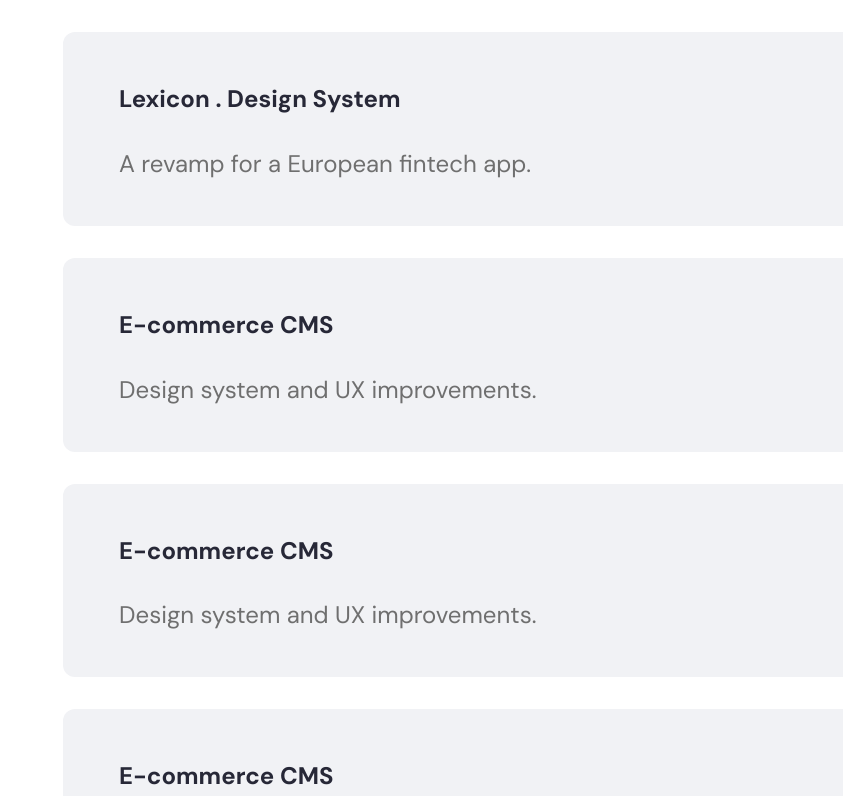
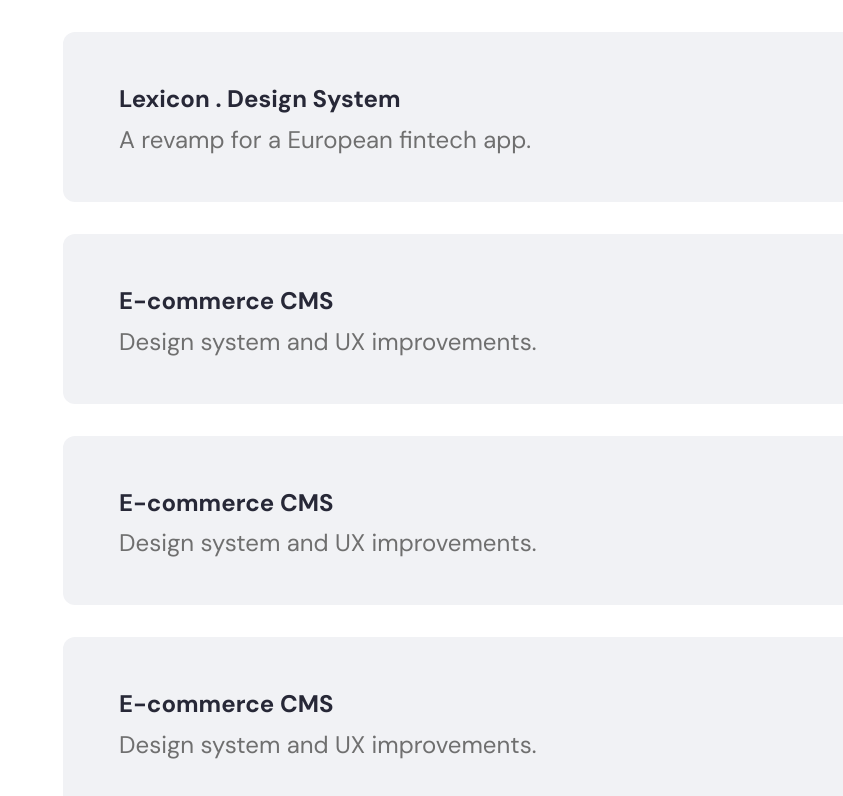
Before and after one commit to EmilianoCicero/ec-portfolio, a React (Vite) app: page / in a window 1280 px wide. Shown: the part 1124-1920 px from the top of the page, without its empty margins (437-1280 px from the left). Built offline with nearby package versions, Linux system fonts and the light colour scheme.

Commit message:
Refactor: included tokens as variables for better scalability

```diff
--- a/src/styles/Content.css
+++ b/src/styles/Content.css
@@ -5,5 +5,5 @@
 .projects-wrapper {
     display: flex;
     flex-direction: column;
-    gap: 32px;
+    gap: var(--spacing-xl);
 }
--- a/src/styles/Layout.css
+++ b/src/styles/Layout.css
@@ -8,7 +8,7 @@
     display: flex;
     flex-direction: row;
     align-items: flex-start;
-    gap: 200px;
+    gap: var(--spacing-5xl);
   }
 
   .header {
@@ -24,7 +24,7 @@
     width: 800px;
     margin-top: 264px;
     padding-bottom: 100px;
-    gap: 80px;
+    gap: var(--spacing-3xl);
     display: flex;
     flex-direction: column;
   }
--- a/src/styles/ProjectCard.css
+++ b/src/styles/ProjectCard.css
@@ -21,6 +21,9 @@
     transform: translateY(-4px) scale(1.02);
   }
 
+  .project-content p {
+    margin-top: -24px;
+  }
 
   .project-card p {
     transition: color 0.3s ease-in-out;
--- a/src/styles/SocialIcons.css
+++ b/src/styles/SocialIcons.css
@@ -20,5 +20,5 @@
 display: flex;
 justify-content: start;
 align-items: center;
-gap: 16px;
+gap: var(--spacing-md);
 }
--- a/src/styles/Tag.css
+++ b/src/styles/Tag.css
@@ -1,8 +1,8 @@
 .tags-wrapper {
     display: flex;
     flex-wrap: wrap;
-    gap: 16px;
-    margin-top: 32px;
+    gap: var(--spacing-md);
+    margin-top: var(--spacing-xl);
   }
 
 .tag {
--- a/src/tokens/ec-tokens.css
+++ b/src/tokens/ec-tokens.css
@@ -21,14 +21,27 @@
     --size-text-md: 1.25em;
     --size-text-lg: 1.5em;
     --size-text-xl: 2em;
-    --size-text-xxl: 2.5em;
-    --size-text-xxxl: 3em;
+    --size-text-2xl: 2.5em;
+    --size-text-3xl: 3em;
 
     /* Semantic Tokens */
-    --size-text-h1: var(--size-text-xxxl);
-    --size-text-h2: var(--size-text-xxl);
+    --size-text-h1: var(--size-text-3xl);
+    --size-text-h2: var(--size-text-2xl);
     --size-text-h3: var(--size-text-xl);
     --size-text-h4: var(--size-text-lg);
     --size-text-p: var(--size-text-lg);
     --size-text-button: var(--size-text-md);
+
+    /* SPACING */
+    /* Primitive Tokens */
+    --spacing-xxs: 4px;
+    --spacing-xs: 8px;
+    --spacing-sm: 12px;
+    --spacing-md: 16px;
+    --spacing-lg: 24px;
+    --spacing-xl: 32px;
+    --spacing-2xl: 56px;
+    --spacing-3xl: 80px;
+    --spacing-4xl: 120px;
+    --spacing-5xl: 200px;
 }
```
